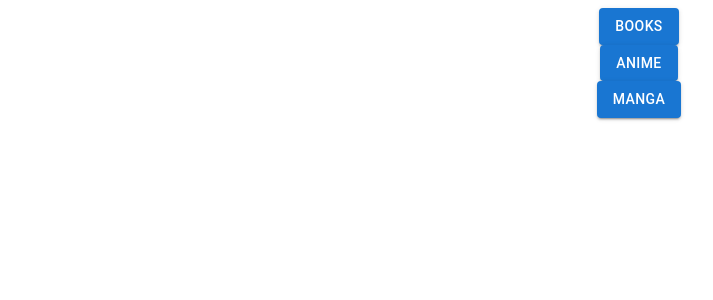
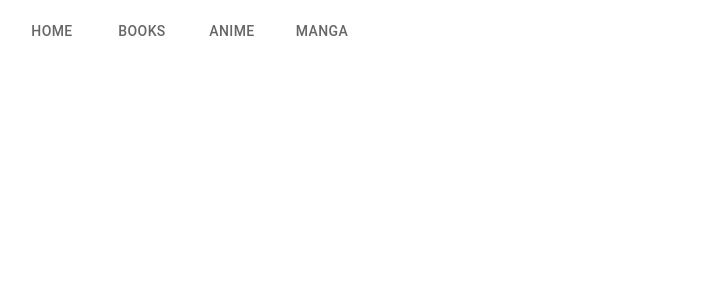
Before and after one commit to moostofa/fullstack-archives, a React (Create React App) app in the folder frontend/: page / in a window 1280 px wide. Shown: the top 300 px of the page, without its empty margins (1-714 px from the left). Built offline with nearby package versions, Linux system fonts and the light colour scheme.

Commit message:
created navbar using mui

```diff
--- a/frontend/src/App.js
+++ b/frontend/src/App.js
@@ -1,25 +1,23 @@
 import React from 'react'
-import Button from '@mui/material/Button'
+import { Button, Tabs, Tab } from '@mui/material'
 import './App.css';
-import { Link } from 'react-router-dom';
+import { Link, Outlet } from 'react-router-dom';
 
 const App = () => {
 	const items = ["Books", "Anime", "Manga"]
 	return (
-		<div> {
+		<Tabs>
+			<Tab label="Home" LinkComponent={Link} to="/" /> {
 			items.map(item => (
-				<div key={item}>
-					<Button
-						key={item}
-						LinkComponent={Link}
-						to={item.toLocaleLowerCase()}
-						variant='contained'
-					>
-						{item}
-					</Button>
-				</div>
+				<Tab
+					key={item}
+					label={item}
+					LinkComponent={Link}
+					to={item.toLocaleLowerCase()}
+				/>
 			))}
-		</div>
+			<Outlet />
+		</Tabs>
 	)
 }
 
--- a/frontend/src/index.js
+++ b/frontend/src/index.js
@@ -12,9 +12,11 @@ import Subjects from "./routes/Subjects";
 ReactDOM.render(
 	<Router>
 		<Routes>
-			<Route exact path="/" element={<App />} />
-			<Route exact path=":subject" element={<Subjects />} />
-			<Route path=":subject/search" element="" />
+			<Route exact path="/" element={<App />}>
+				<Route path=":subject" element={<Subjects />}>
+					<Route path="search" element="" />
+				</Route>
+			</Route>
 		</Routes>
 	</Router>,
 	document.getElementById('root')
```
